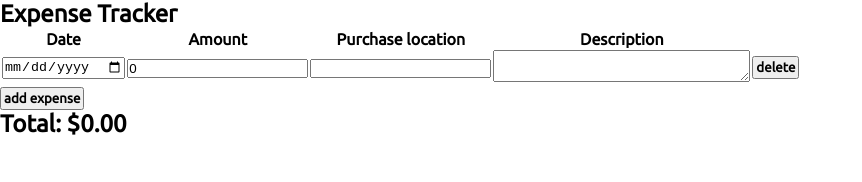
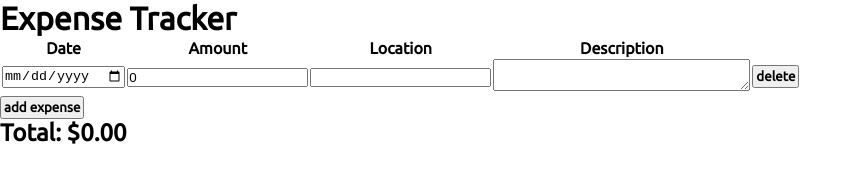
Before and after one commit to Trevorton27/ericGexpenseTrackerVanillaJs, a plain HTML site: page index.html in a window 1280 px wide. Shown: the whole page, without its empty margins (0-862 px from the left). Drawn offline with Linux system fonts and the light colour scheme.

Commit message:
Update index.html

```diff
--- a/index.html
+++ b/index.html
@@ -10,19 +10,18 @@
         <div class="container">
             <div class="item-container">
                 <div class="item-header">
-                    <h2>Expense Tracker</h2>
+                    <h1>Expense Tracker</h1>
                     <table id="main-table">
                         <tr class="table-header">
                             <th>Date</th>
                             <th>Amount</th>
-                            <th>Purchase location</th>
+                            <th>Location</th>
                             <th>Description</th>
                         </tr>
                     </table>
                     <button class="addBtn">add expense</button>
 
                     <h2>Total: $<span id="total">0</span></h2>
-
                 </div>
             </div>
         </div>
```
